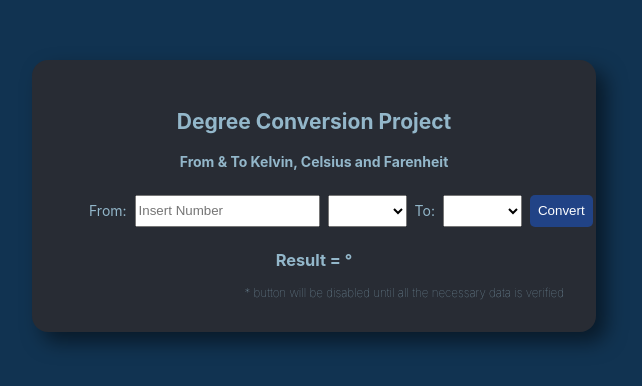
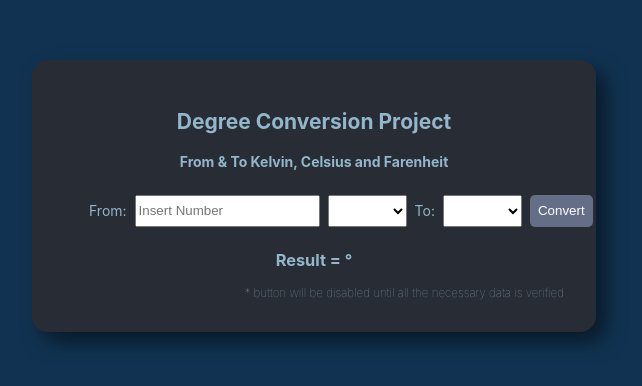
Before and after one commit to RandomBlueGuy/React3, a React (Create React App) app: page / in a window 1280 px wide. Shown: the part 204-590 px from the top of the page, without its empty margins (326-968 px from the left). Built offline with nearby package versions, Linux system fonts and the light colour scheme.

Commit message:
add ui stuff

```diff
--- a/src/Components/Card.css
+++ b/src/Components/Card.css
@@ -58,4 +58,9 @@ button {
     color: white;
     padding-left: 0.5rem;
     padding-right: 0.5rem;
+    box-shadow: 0px 0px 10px rgb(46, 160, 198);
 }
+button:disabled {
+    background-color: rgb(100, 111, 135);
+    box-shadow: 0px 0px 0px rgb(46, 160, 198);
+}
```
